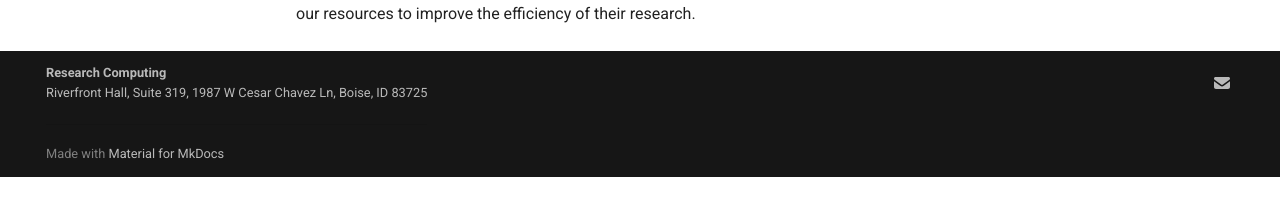
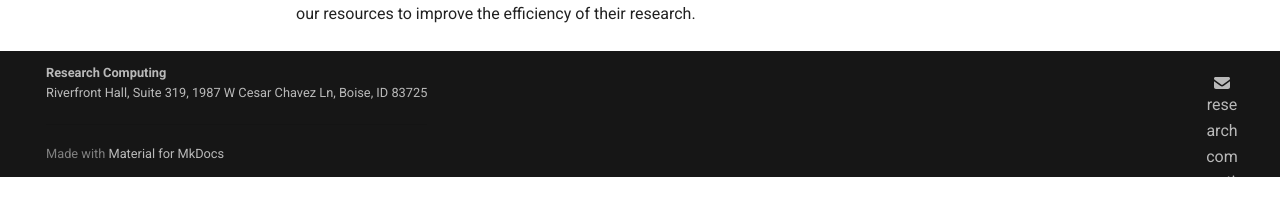
Before and after one commit to bsurc/docs, an MkDocs documentation site: the page built from docs/index.md, in a window 1280 px wide and 900 px high, scrolled down 301 px. Shown: the part 552-768 px from the top of the window. Built offline with MkDocs 1.6.1 and Material for MkDocs 9.7.7, drawn with Linux system fonts in a browser that asks for light colours; before the commit the page ends 1030 px from its top, so only the background shows below that.

```diff
--- /dev/null
+++ b/docs/overrides/partials/social.html
@@ -0,0 +1,37 @@
+<!--
+  Copyright (c) 2016-2022 Martin Donath <martin.donath@squidfunk.com>
+  Permission is hereby granted, free of charge, to any person obtaining a copy
+  of this software and associated documentation files (the "Software"), to
+  deal in the Software without restriction, including without limitation the
+  rights to use, copy, modify, merge, publish, distribute, sublicense, and/or
+  sell copies of the Software, and to permit persons to whom the Software is
+  furnished to do so, subject to the following conditions:
+  The above copyright notice and this permission notice shall be included in
+  all copies or substantial portions of the Software.
+  THE SOFTWARE IS PROVIDED "AS IS", WITHOUT WARRANTY OF ANY KIND, EXPRESS OR
+  IMPLIED, INCLUDING BUT NOT LIMITED TO THE WARRANTIES OF MERCHANTABILITY,
+  FITNESS FOR A PARTICULAR PURPOSE AND NON-INFRINGEMENT. IN NO EVENT SHALL THE
+  AUTHORS OR COPYRIGHT HOLDERS BE LIABLE FOR ANY CLAIM, DAMAGES OR OTHER
+  LIABILITY, WHETHER IN AN ACTION OF CONTRACT, TORT OR OTHERWISE, ARISING
+  FROM, OUT OF OR IN CONNECTION WITH THE SOFTWARE OR THE USE OR OTHER DEALINGS
+  IN THE SOFTWARE.
+-->
+
+<!-- Social links -->
+<div class="md-social">
+  {% for social in config.extra.social %}
+    {% set title = social.name %}
+    {% if not title and "//" in social.link %}
+      {% set _, url = social.link.split("//") %}
+      {% set title  = url.split("/")[0] %}
+    {% endif %}
+    <a
+      href="{{ social.link }}"
+      target="_blank" rel="noopener"
+      title="{{ title | e }}"
+      class="md-social__link"
+    >
+    {% include ".icons/" ~ social.icon ~ ".svg" %} {{ title }}
+    </a>
+  {% endfor %}
+</div>
--- a/mkdocs.yml
+++ b/mkdocs.yml
@@ -22,6 +22,7 @@ theme:
   name: material
   logo: images/boisestate-B-1color-orange-rgb.png
   favicon: images/boisestate-B-1color-orange-rgb.png
+  custom_dir: docs/overrides
   palette:
   - scheme: default
     toggle:
```
